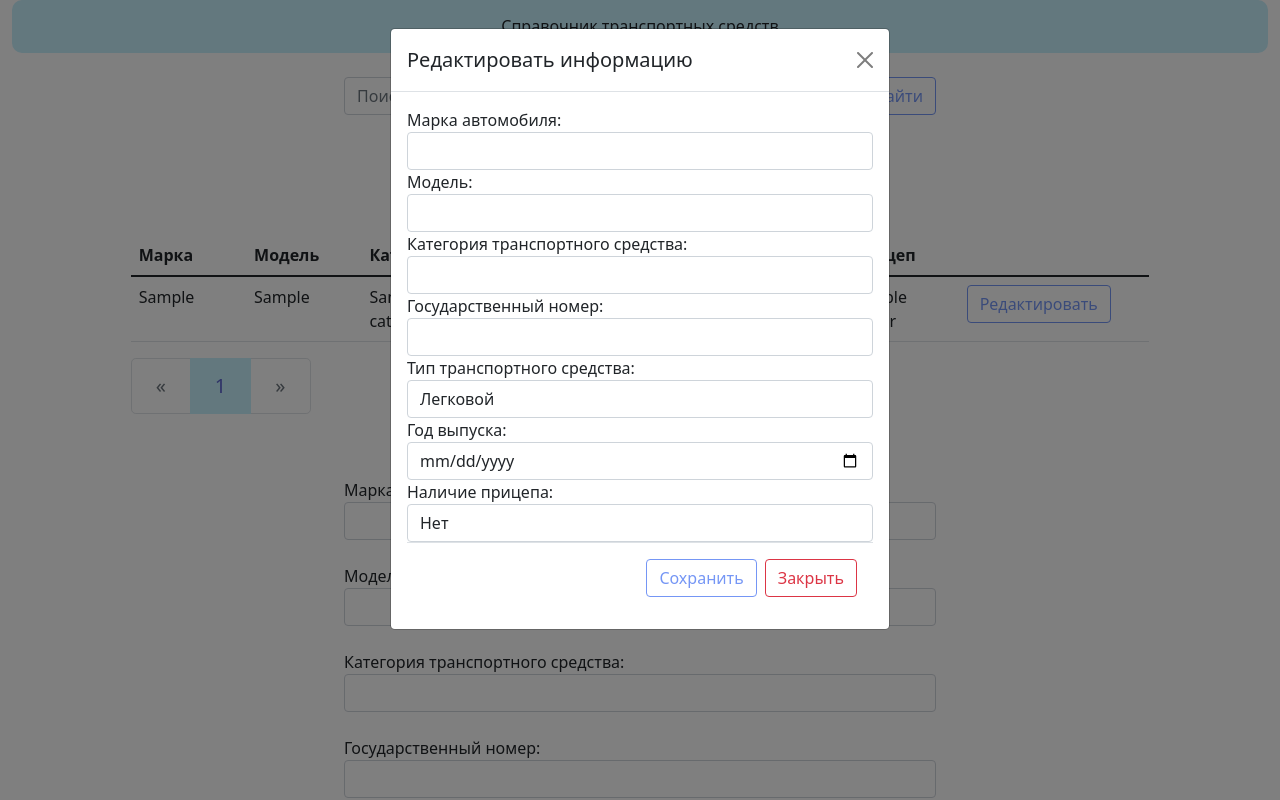
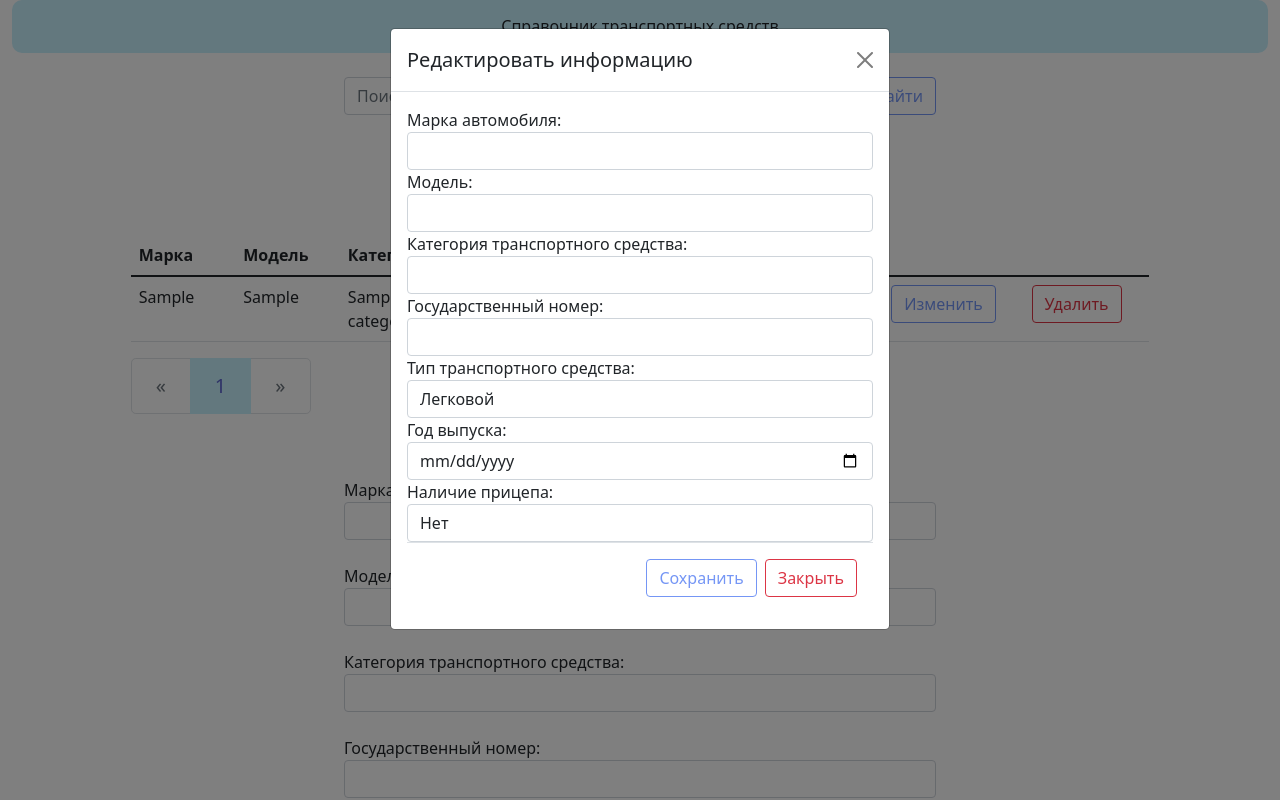
Before and after one commit to wwwAiru/cars_reference_book, a Flask app: template templates/modal.html in a window 1280 px wide. Run offline with Flask 2, Linux system fonts and the light colour scheme; tables that the repository leaves empty hold one stand-in row (values such as "Sample post"); the template is opened without the code that fills it: values that come from a table or form of the project are taken from there, most other values are stand-ins (such as "Sample title", 1, 10 or a date in 2020); some libraries are stand-ins or nearby versions.

Commit message:
fix + add info db

```diff
--- a/templates/modal.html
+++ b/templates/modal.html
@@ -40,7 +40,14 @@
             <button id={{car.id}}
                     class="btn btn-outline-success"
                     onclick='window.location.href="{{ url_for('index', page=request.args.get('page', ''), id=car.id, search=search) }}"' method="GET">
-                    Редактировать
+                    Изменить
+            </button>
+        </td>
+        <td class="col-1">
+            <button id={{car.id}}
+                    class="btn btn-outline-danger"
+                    onclick='window.location.href="{{ url_for('delete',id=car.id) }}"' method="POST">
+                    Удалить
             </button>
         </td>
     </tr>
--- a/view.py
+++ b/view.py
@@ -29,7 +29,6 @@ def index():
             db.session.commit()
             flash(message=f"Транспортное средство успешно добавлено", category='success')
         except:
-            print("ошибка")
             flash(message=f"Транспортное средство с государственным номером: {car_license_plate} уже существует", category='danger')
             db.session.rollback()
         return redirect(url_for('index'))
@@ -55,7 +54,8 @@ def index():
             form_edit = CarsForm(formdata=request.form, obj=car_edit)
             form_edit.populate_obj(car_edit)
             db.session.commit()
-            return redirect(url_for('index', page = request.args.get('page'), search = request.args.get('search')))
+            flash(message=f"Изменения сохранены", category='success')
+            return redirect(url_for('index', page=request.args.get('page'), search=request.args.get('search')))
         form_edit = CarsForm(obj=car_edit)
         return render_template('modal.html', car_edit=car_edit, form_edit=form_edit, form=form, pages=pages, search=search)
 
```
Also changed, not shown: 1 other file.
